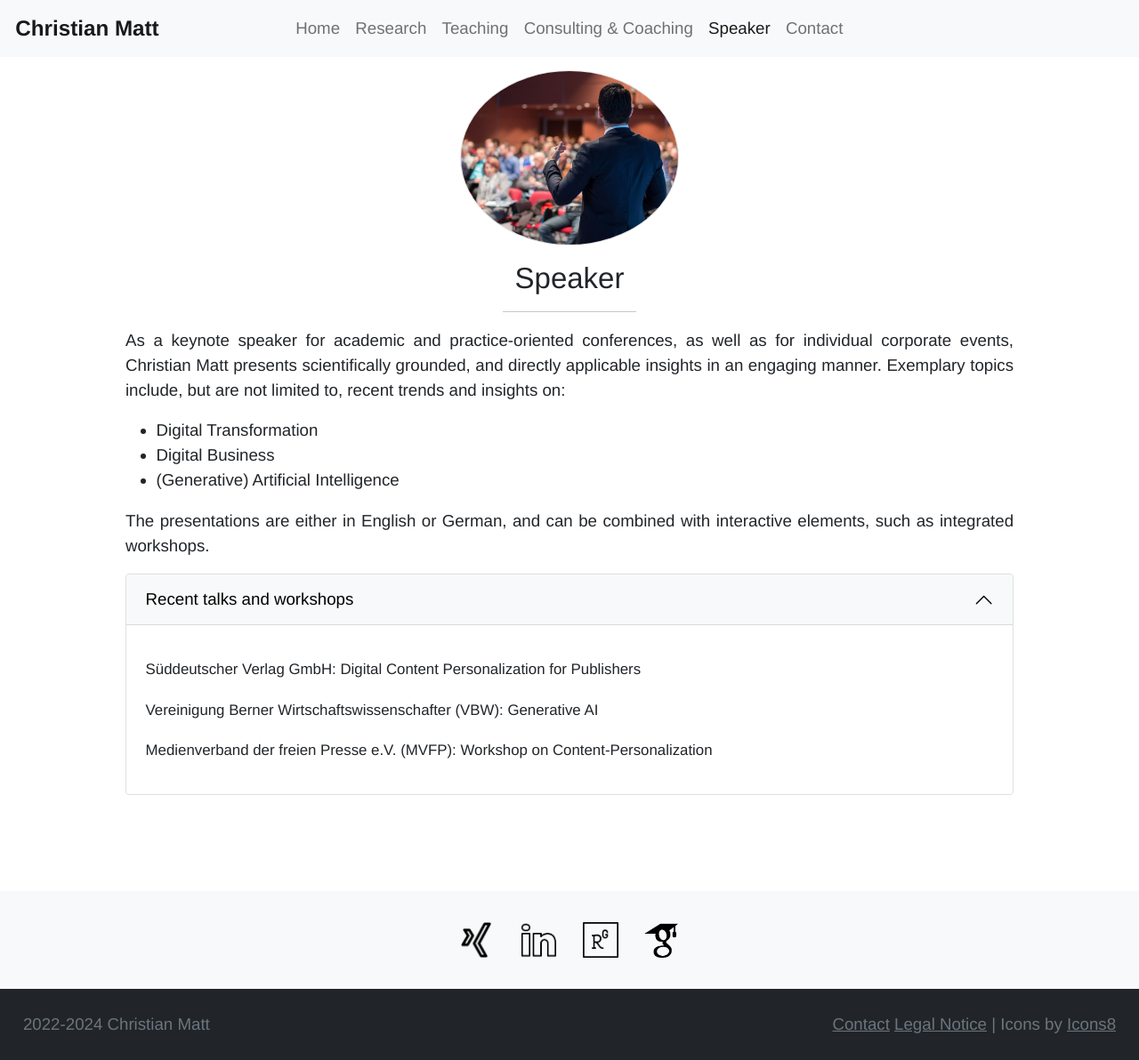
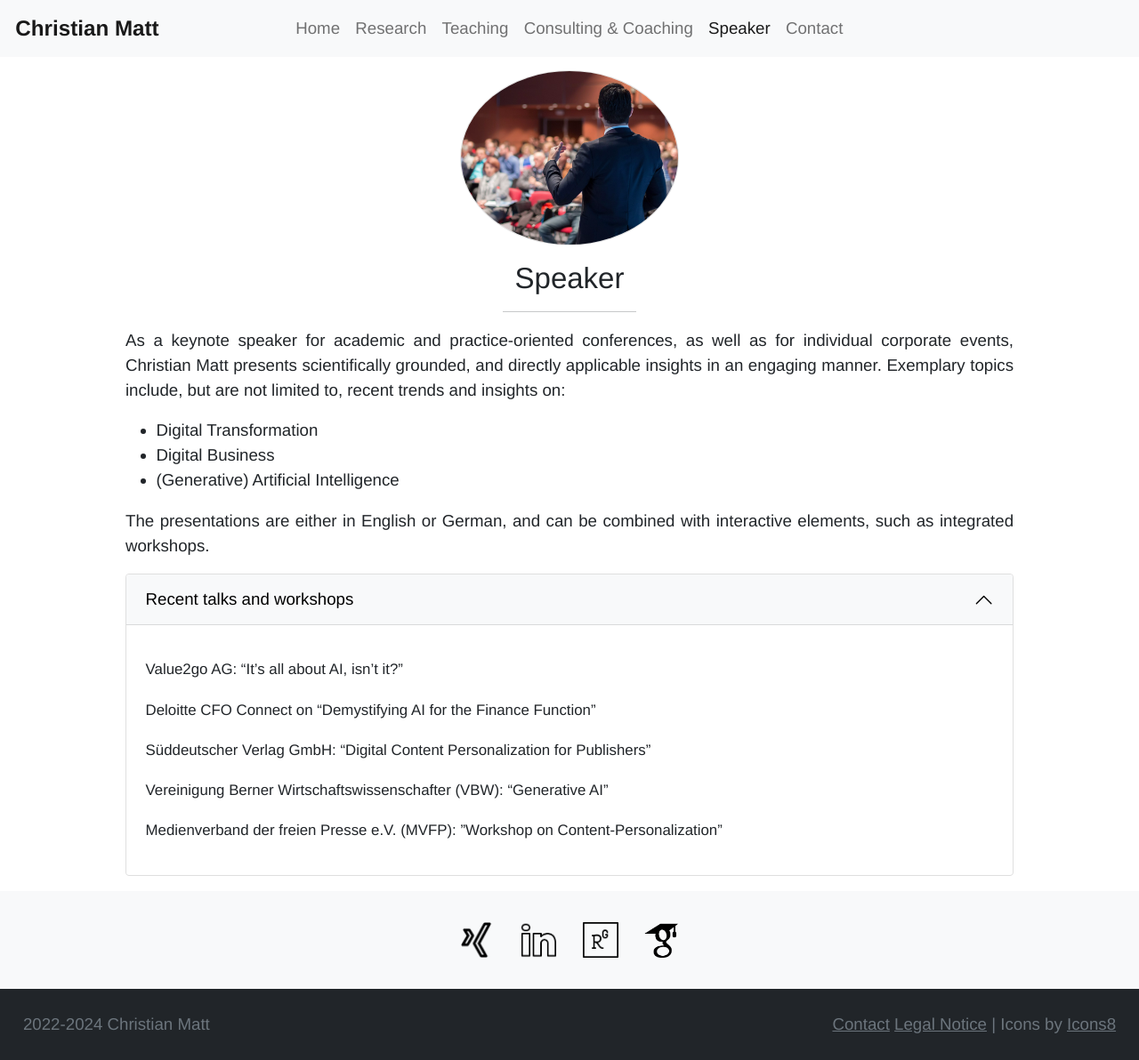
Before and after one commit to christian-matt/christian-matt.github.io, a Jekyll site: the page built from speaker.md, in a window 1280 px wide and 1192 px high. Shown: the whole window at 89% size. Built offline with Jekyll 4.4.1, drawn with Linux system fonts in a browser that asks for light colours.

Commit message:
Update content of index and speaker page.
Signed-off-by: Manuel Bieri <mail@manuelbieri.ch>

```diff
--- a/index.html
+++ b/index.html
@@ -23,7 +23,7 @@ Bringing research and practice together, he shares his expertise in consulting,
         <div id="collapseOne" class="accordion-collapse collapse show" data-bs-parent="#accordionRoles">
             <div class="accordion-body">
                 <ul class="list-unstyled ">
-                    <li class="accordion-list-item pb-4">Director and Full Professor at the Institute of Information Systems, University of Bern</li>
+                    <li class="accordion-list-item pb-4">Full Professor and Co-Director at the Institute of Information Systems, University of Bern</li>
                     <li class="accordion-list-item">2023 Appointment as Senior Editor at "Electronic Markets"</li>
                     <li class="accordion-list-item">2022 Appointment as Associate Editor at "Digital Transformation and Society"</li>
                     <li class="accordion-list-item pb-4">2020 Appointment as Senior Editor at "Internet Research"</li>
@@ -43,7 +43,7 @@ Bringing research and practice together, he shares his expertise in consulting,
                 <ul class="list-unstyled ">
                     <li class="accordion-list-item">Member of the Digitization Commission (DigiK) of the University of Bern</li>
                     <li class="accordion-list-item">Member of the Research Group “Law and Digitalization” at the University of Bern</li>
-                    <li class="accordion-list-item">Member of the Parliamentary Working Group on Regulatory Technologies</li>
+                    <li class="accordion-list-item">Member of the Working Group “Regulatory Technologies”</li>
                     <li class="accordion-list-item">Chairman of the Foundation Board, Fondation Travers Borgstroem</li>
                     <li class="accordion-list-item">Former Secretary of the Swiss Chapter of the Association for Information Systems (CHAIS)</li>
                     <li class="accordion-list-item">Trustee of the Foundation of German Business (“Stiftung der Deutschen Wirtschaft”), Switzerland</li>
--- a/speaker.md
+++ b/speaker.md
@@ -26,9 +26,11 @@ The presentations are either in English or German, and can be combined with inte
         <div id="collapseOne" class="accordion-collapse collapse show" data-bs-parent="#accordionRoles">
             <div class="accordion-body">
                 <ul class="list-unstyled ">
-                    <li class="accordion-list-item">Süddeutscher Verlag GmbH: Digital Content Personalization for Publishers</li>
-                    <li class="accordion-list-item">Vereinigung Berner Wirtschaftswissenschafter (VBW): Generative AI</li>
-                    <li class="accordion-list-item">Medienverband der freien Presse e.V. (MVFP): Workshop on Content-Personalization</li>
+                    <li class="accordion-list-item">Value2go AG: “It’s all about AI, isn’t it?”</li>
+                    <li class="accordion-list-item">Deloitte CFO Connect on “Demystifying AI for the Finance Function”</li>
+                    <li class="accordion-list-item">Süddeutscher Verlag GmbH: “Digital Content Personalization for Publishers”</li>
+                    <li class="accordion-list-item">Vereinigung Berner Wirtschaftswissenschafter (VBW): “Generative AI”</li>
+                    <li class="accordion-list-item">Medienverband der freien Presse e.V. (MVFP): ”Workshop on Content-Personalization”</li>
                 </ul>
             </div>
         </div>
```
Also changed, not shown: other parts of index.html (+1 -1 lines).
